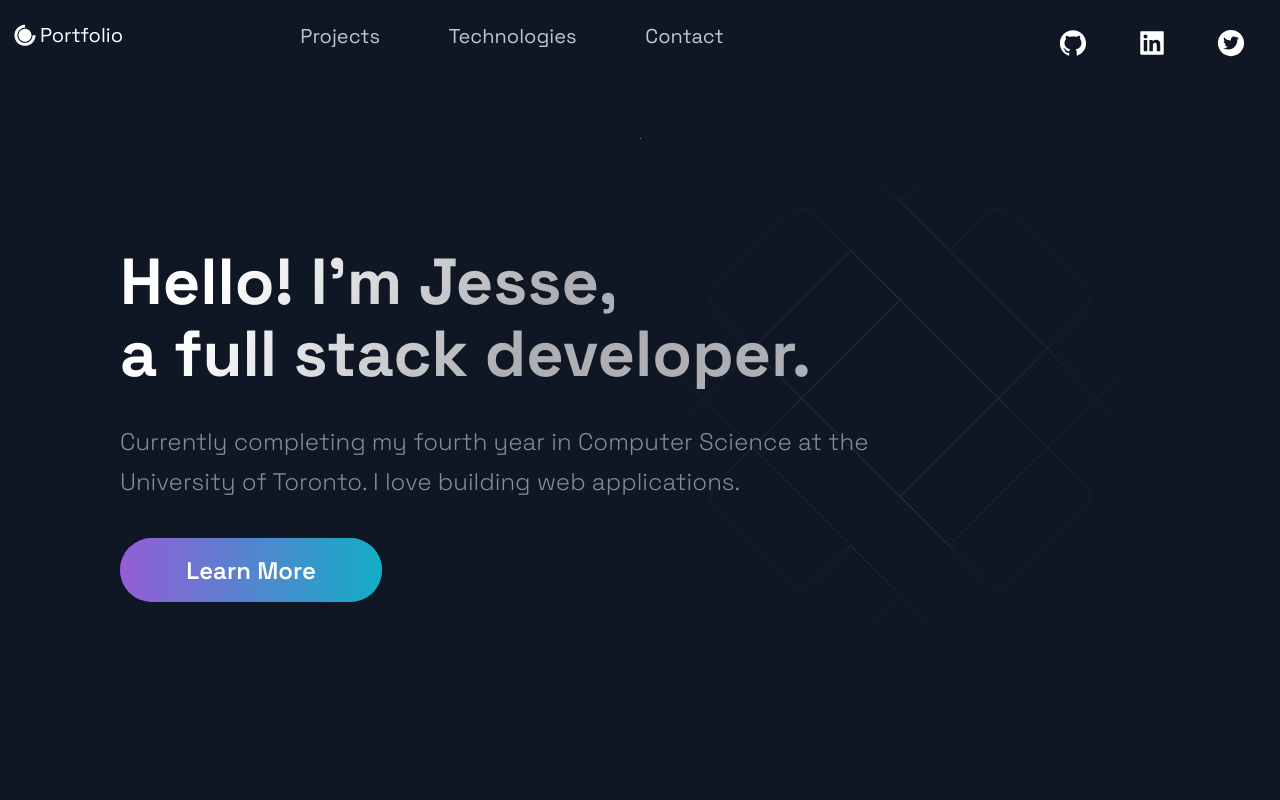
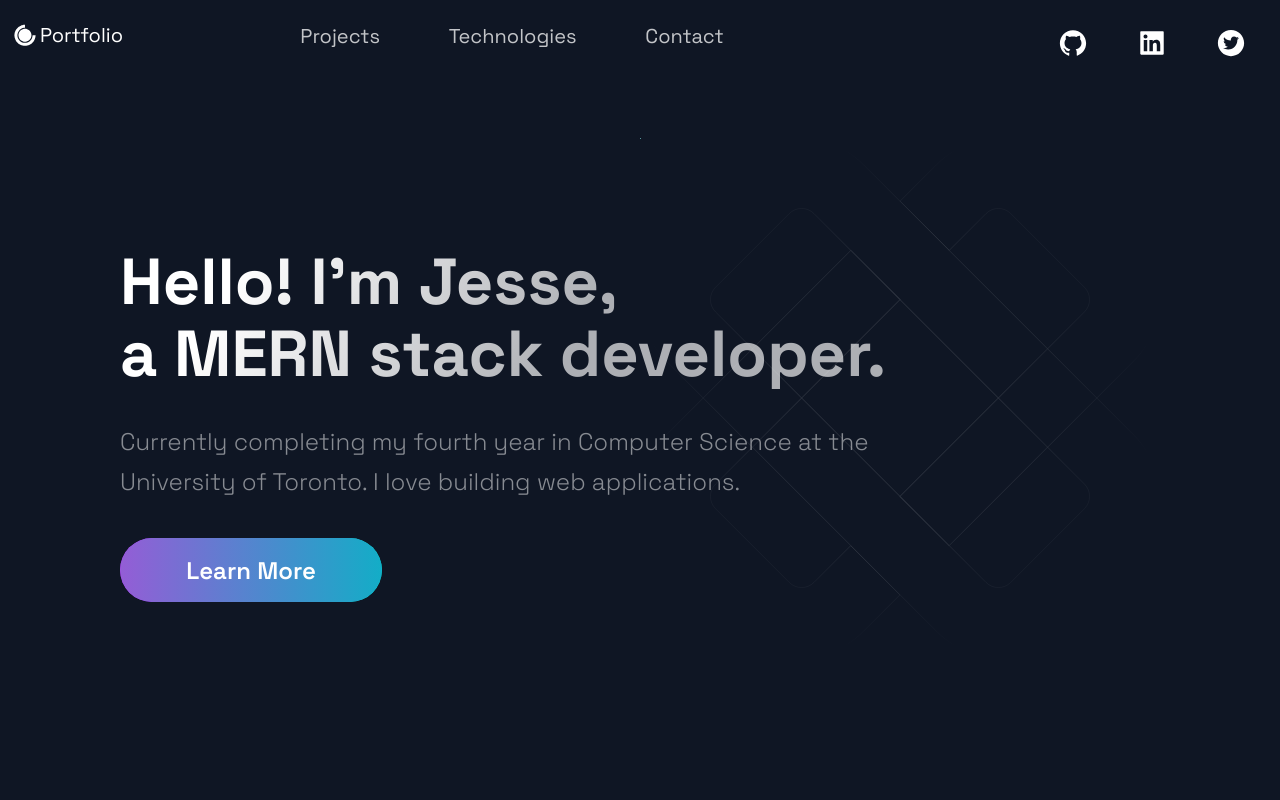
Before and after one commit to Jesse1786/portfolio-site, a Next.js app: page / in a window 1280 px wide. Shown: the top 800 px of the page. Built offline with nearby package versions, Linux system fonts and the light colour scheme.

Commit message:
Added text animation with react-typical and updated styles.

```diff
--- a/src/components/Hero/Hero.js
+++ b/src/components/Hero/Hero.js
@@ -1,5 +1,6 @@
 import Link from "next/link";
 import React from "react";
+import Typical from "react-typical";
 
 import {
   Section,
@@ -14,7 +15,15 @@ const Hero = (props) => (
     <LeftSection>
       <SectionTitle main center>
         Hello! I'm Jesse,
-        <br />a full stack developer.
+        <br />a {' '}
+        <Typical loop={Infinity} wrapper="span" steps={[
+          "full stack developer.",
+          2000,
+          "MERN stack developer.",
+          2000,
+          "green tea enthusiast.",
+          2000,
+        ]} />
       </SectionTitle>
       <SectionText>
         Currently completing my fourth year in Computer Science at the
--- a/src/styles/GlobalComponents/index.js
+++ b/src/styles/GlobalComponents/index.js
@@ -28,6 +28,10 @@ export const HeroSection = styled(Section)`
   padding: 0 0 10vh;
   height: 80vh;
   align-items: center;
+
+  @media (min-width: 768px) and (max-width: 1100px) {
+    padding-left: 48px;
+  }
 
   @media ${(props) => props.theme.breakpoints.md} {
     padding: 24px 48px 0 0;
```
